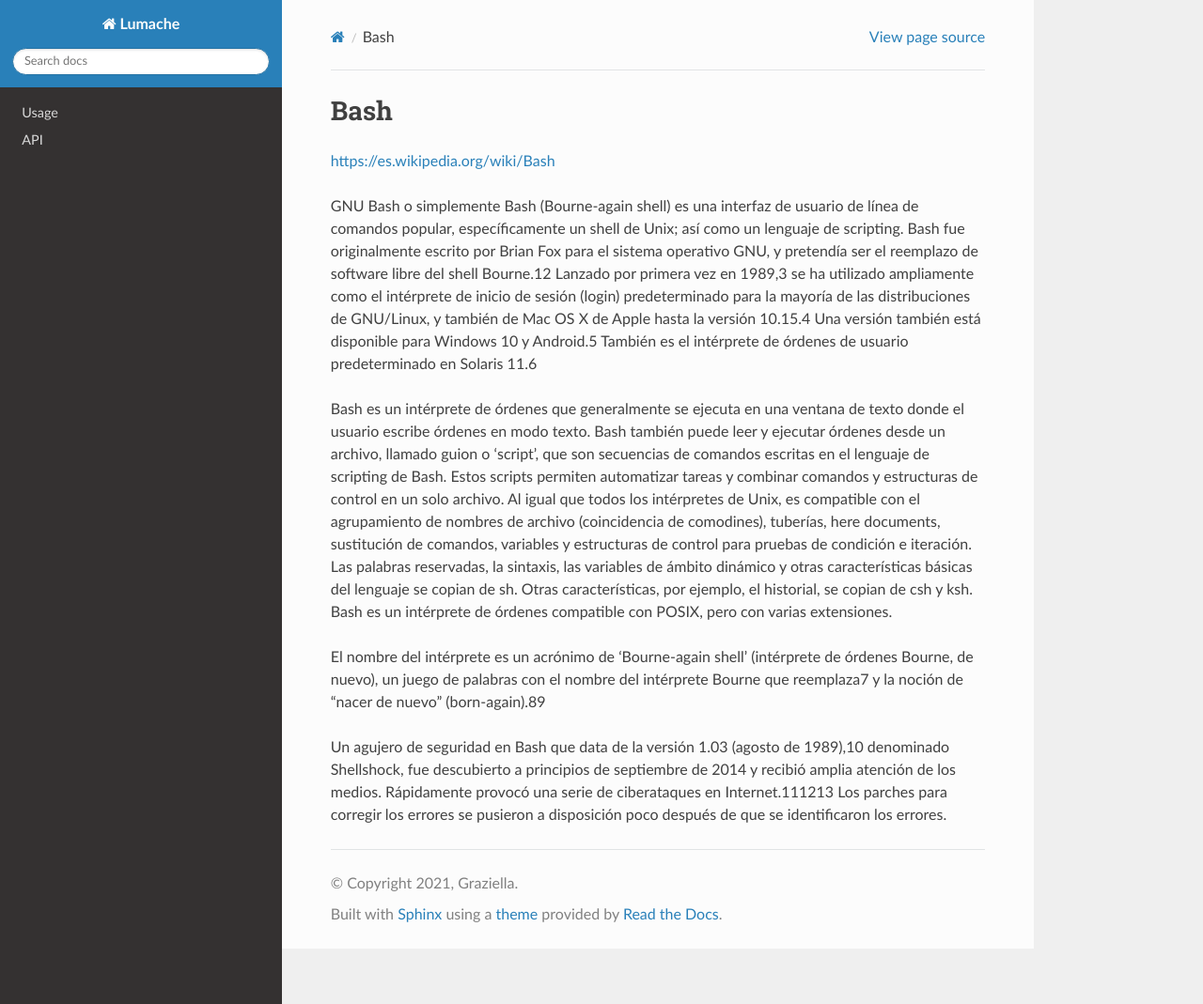
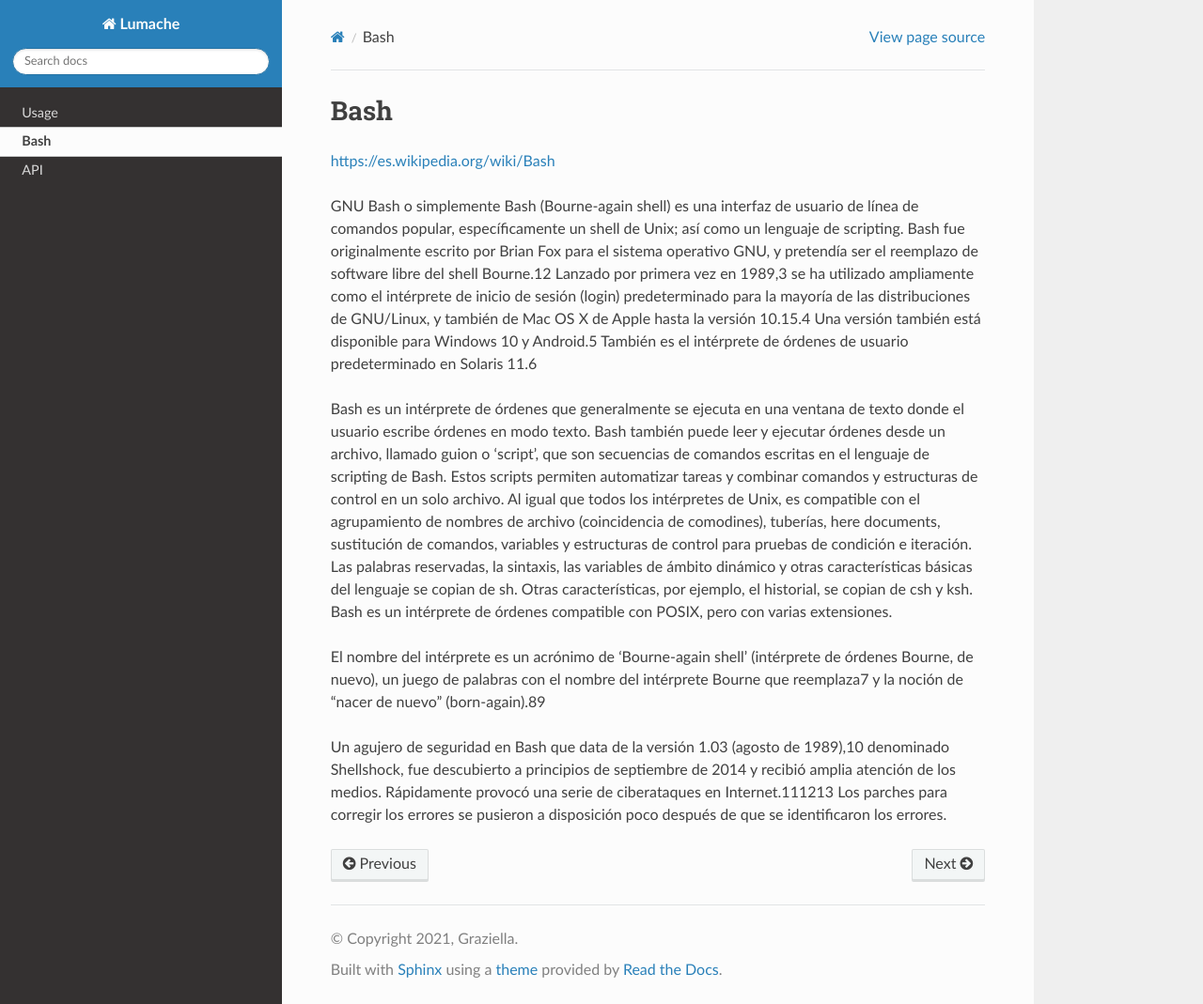
Before and after one commit to matecom57/santosg57-Bash, a Sphinx documentation site: the page built from docs/source/bash.rst, in a window 1280 px wide and 1069 px high. Shown: the whole window at 94% size. Built offline with Sphinx 7.4.7 and the Read the Docs theme 3.1.0, drawn with Linux system fonts in a browser that asks for light colours; pages that are not in the unit, such as notebooks, are missing from menus.

```diff
--- a/docs/source/index.rst
+++ b/docs/source/index.rst
@@ -19,5 +19,5 @@ Contents
 .. toctree::
 
    usage
-   Bash
+   bash
    api
```
